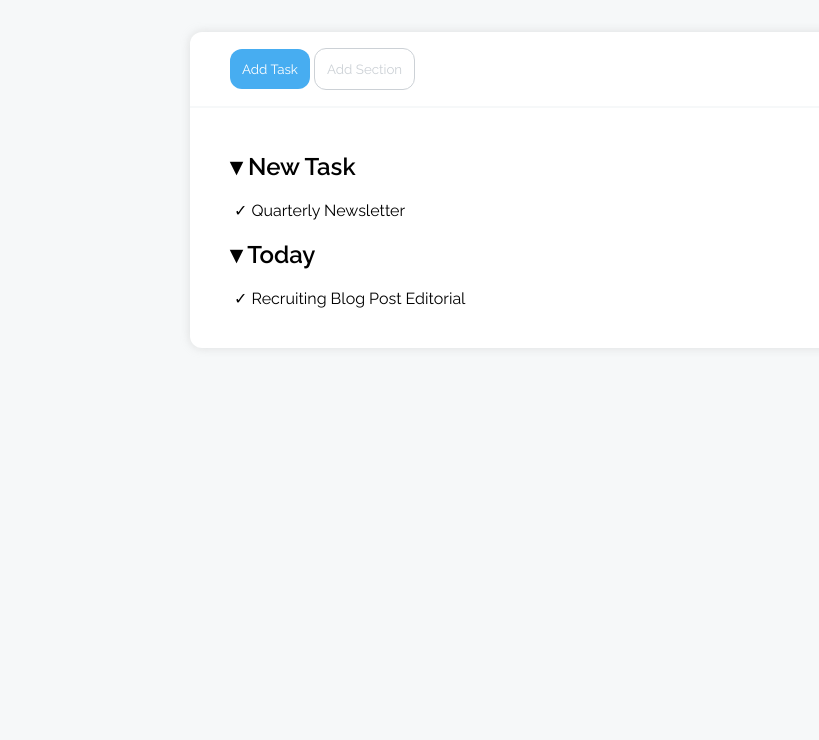
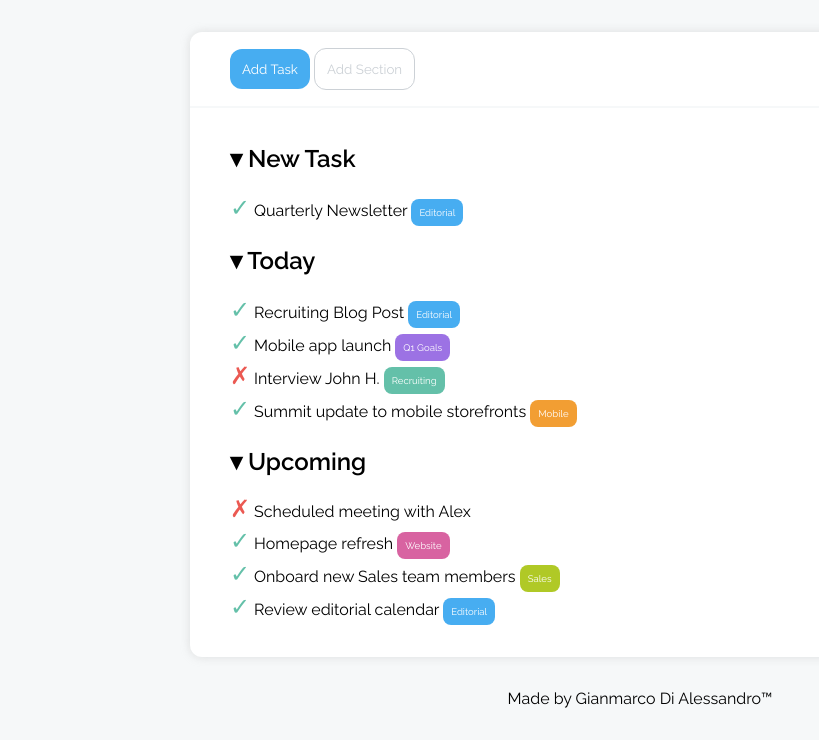
Before and after one commit to gianmarcodiale/correzione_toboolist, a plain HTML site: page index.html in a window 1280 px wide. Shown: the part 112-852 px from the top of the page, without its empty margins (0-819 px from the left). Before the commit the page ends 800 px from the top, so only its background shows below. Drawn offline with Linux system fonts and the light colour scheme.

Commit message:
complete site correction

```diff
--- a/css/style.css
+++ b/css/style.css
@@ -33,6 +33,11 @@ main {
     border-radius: 0.75rem;
 }
 
+footer {
+    text-align: center;
+    padding-bottom: 2rem;
+}
+
 /* Header */
 
 .logo {
@@ -45,6 +50,11 @@ main {
 .logo_text {
     font-size: 1.5rem;
     font-family: 'Raleway', sans-serif;
+}
+
+#copyright {
+    margin-left: 2px;
+    font-size: 15px;
 }
 
 /* Actions */
@@ -60,6 +70,7 @@ main {
     padding: 0.75rem;
     border-radius: 0.75rem;
     font-family: 'Raleway', sans-serif;
+    display: inline-block;
 }
 
 .btn_primary {
@@ -76,18 +87,59 @@ main {
 /* New Task */
 
 .tasks {
-    padding: 1.5rem 2.5rem;
+    padding: 1rem 2.5rem;
 }
 
 .style_none {
     list-style: none;
-    padding-left: 0.25rem;
+    padding-left: 0;
 }
 
 .icon {
     display: inline-block;
     width: 20px;
     height: 20px;
-    border-radius: 50%;
     text-align: center;
 }
+
+.check {
+    color: var(--recruiting_color);
+    font-size: 1.5rem;
+}
+
+.cross {
+    color: var(--danger_color);
+    font-size: 1.5rem;
+}
+
+.badge {
+    padding: 0.5rem;
+    font-size: 0.6rem;
+    border-radius: 0.5rem;
+    display: inline-block;
+    color: var(--white);
+}
+
+.badge_editorial {
+    background-color: var(--primary_color);
+}
+
+.badge_goals {
+    background-color: var(--goals_color);
+}
+
+.badge_recruiting {
+    background-color: var(--recruiting_color);
+}
+
+.badge_mobile {
+    background-color: var(--mobile_color);
+}
+
+.badge_sales {
+    background-color: var(--sales_color);
+}
+
+.badge_website {
+    background-color: var(--website_color);
+}
--- a/index.html
+++ b/index.html
@@ -15,6 +15,7 @@
         <div class="site_logo">
             <img src="./img/boolean_logo.png" alt="" class="logo">
             <strong class="logo_text">Toboolist</strong>
+            <span id="copyright">&copy;</span>
         </div>
     </header>
     <!-- /#site_header -->
@@ -34,10 +35,13 @@
                 </h2>
                 <ul class="style_none">
                     <li>
-                        <span class="icon_check">
+                        <span class="icon check">
                             &#10003;
                         </span>
                         Quarterly Newsletter
+                        <span class="badge badge_editorial">
+                            Editorial
+                        </span>
                     </li>
                 </ul>
             </section>
@@ -51,7 +55,7 @@
                 </h2>
                 <ul class="style_none">
                     <li>
-                        <span class="icon_check">
+                        <span class="icon check">
                             &#10003;
                         </span>
                         Recruiting Blog Post
@@ -59,13 +63,85 @@
                             Editorial
                         </span>
                     </li>
+                    <li>
+                        <span class="icon check">
+                            &#10003;
+                        </span>
+                        Mobile app launch
+                        <span class="badge badge_goals">
+                            Q1 Goals
+                        </span>
+                    </li>
+                    <li>
+                        <span class="icon cross">
+                            &#10007;
+                        </span>
+                        Interview John H.
+                        <span class="badge badge_recruiting">
+                            Recruiting
+                        </span>
+                    </li>
+                    <li>
+                        <span class="icon check">
+                            &#10003;
+                        </span>
+                        Summit update to mobile storefronts
+                        <span class="badge badge_mobile">
+                            Mobile
+                        </span>
+                    </li>
                 </ul>
             </section>
             <!-- /.today -->
-            <section class="upcoming"></section>
+            <section class="upcoming">
+                <h2>
+                    <span>
+                        &dtrif;
+                    </span>
+                    Upcoming
+                </h2>
+                <ul class="style_none">
+                    <li style="line-height: 1.75rem">
+                        <span class="icon cross">
+                            &#10007;
+                        </span>
+                        Scheduled meeting with Alex
+                    </li>
+                    <li>
+                        <span class="icon check">
+                            &#10003;
+                        </span>
+                        Homepage refresh
+                        <span class="badge badge_website">
+                            Website
+                        </span>
+                    </li>
+                    <li>
+                        <span class="icon check">
+                            &#10003;
+                        </span>
+                        Onboard new Sales team members
+                        <span class="badge badge_sales">
+                            Sales
+                        </span>
+                    </li>
+                    <li>
+                        <span class="icon check">
+                            &#10003;
+                        </span>
+                        Review editorial calendar
+                        <span class="badge badge_editorial">
+                            Editorial
+                        </span>
+                    </li>
+                </ul>
+            </section>
        </div>
        <!-- /.upcoming -->
     </main>
     <!-- /#site_main -->
+    <footer>
+        Made by Gianmarco Di Alessandro<span>&trade;</span>
+    </footer>
 </body>
 </html>
```
